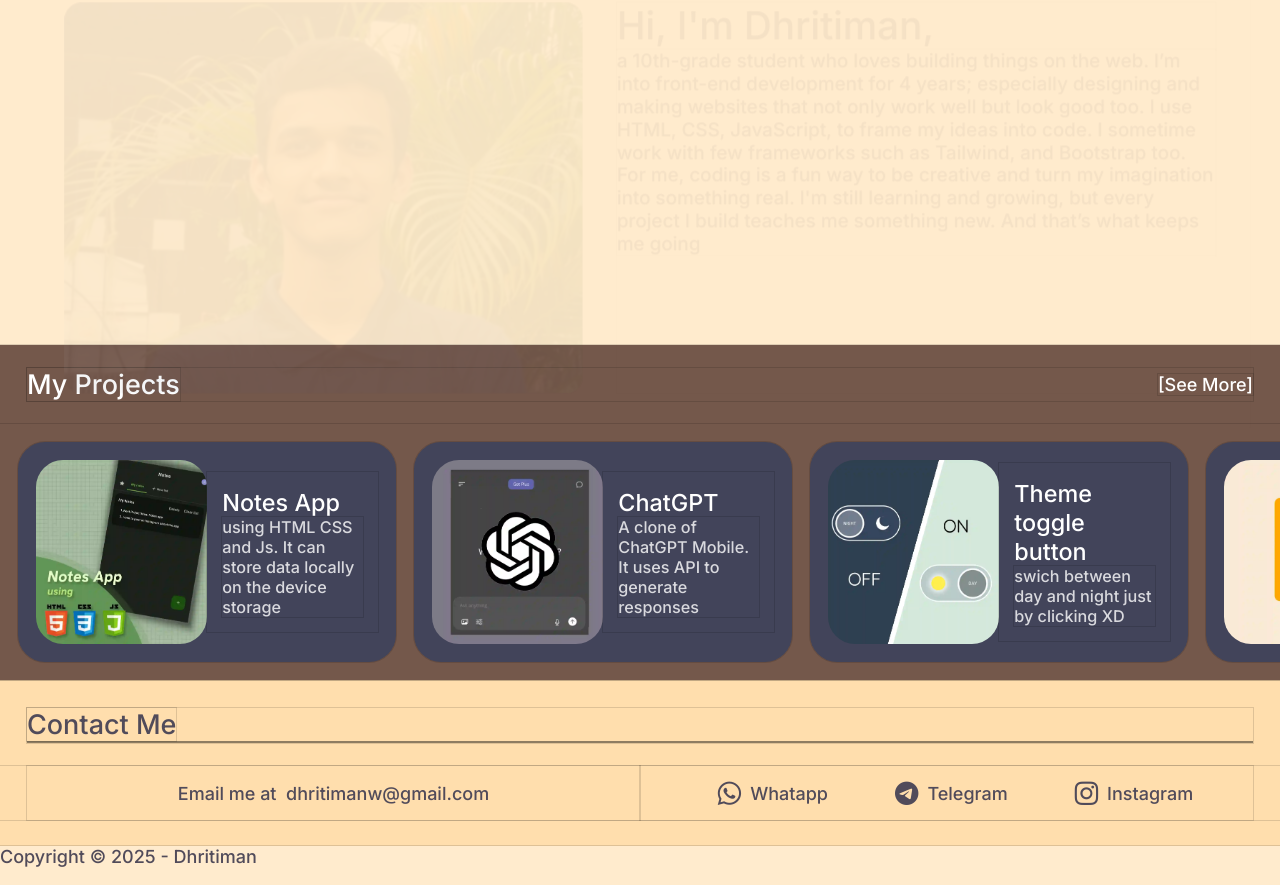
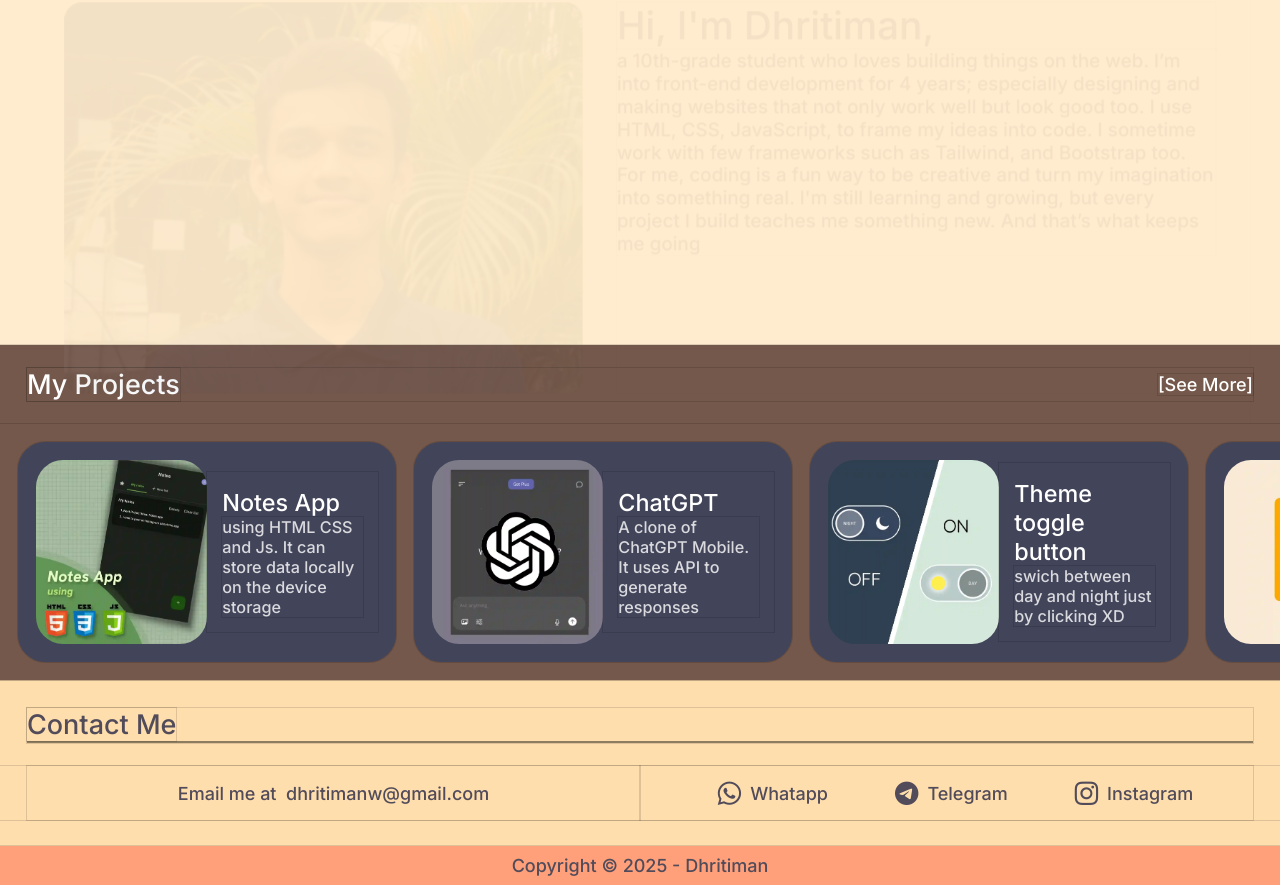
Before and after one commit to qxelleee/portfolio, a plain HTML site: page index.html in a window 1280 px wide. Shown: the part 906-1791 px from the top of the page. Drawn offline with nearby package versions, Linux system fonts and the light colour scheme.

Commit message:
update root.css

```diff
--- a/root.css
+++ b/root.css
@@ -134,3 +134,11 @@ nav div i {
 .dropdown div i {
   font-size: 1.75rem;
 }
+
+.copyright {
+  display: flex;
+  justify-content: center;
+  align-items: center;
+  padding: .5rem 0;
+  background: var(--shade5);
+}
```
